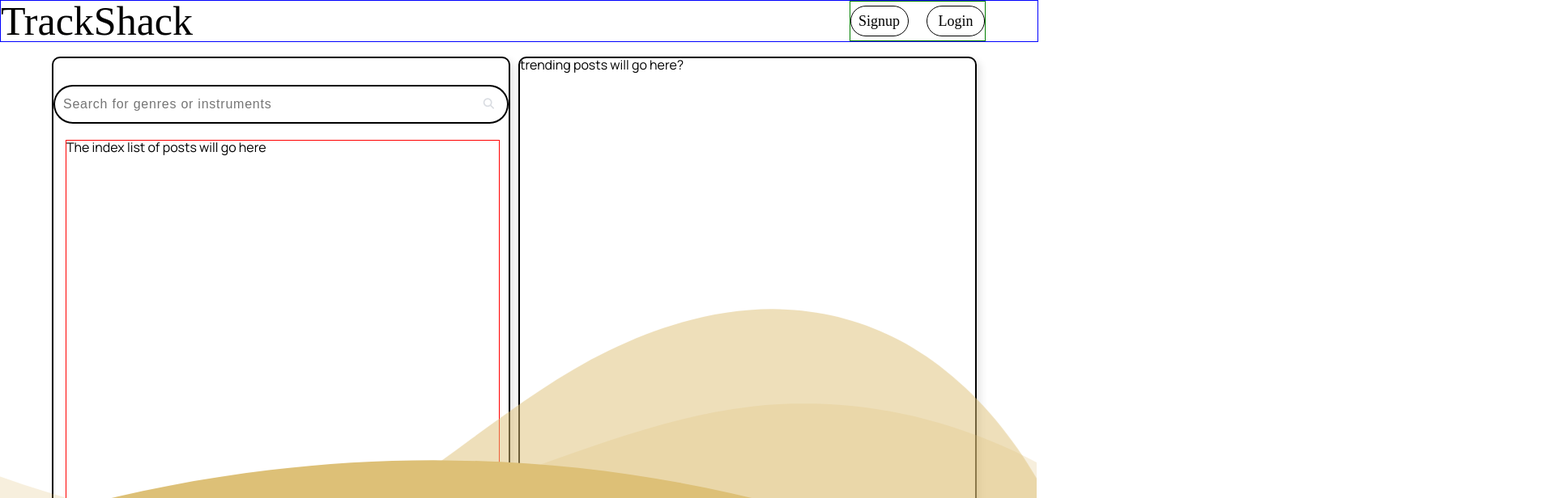
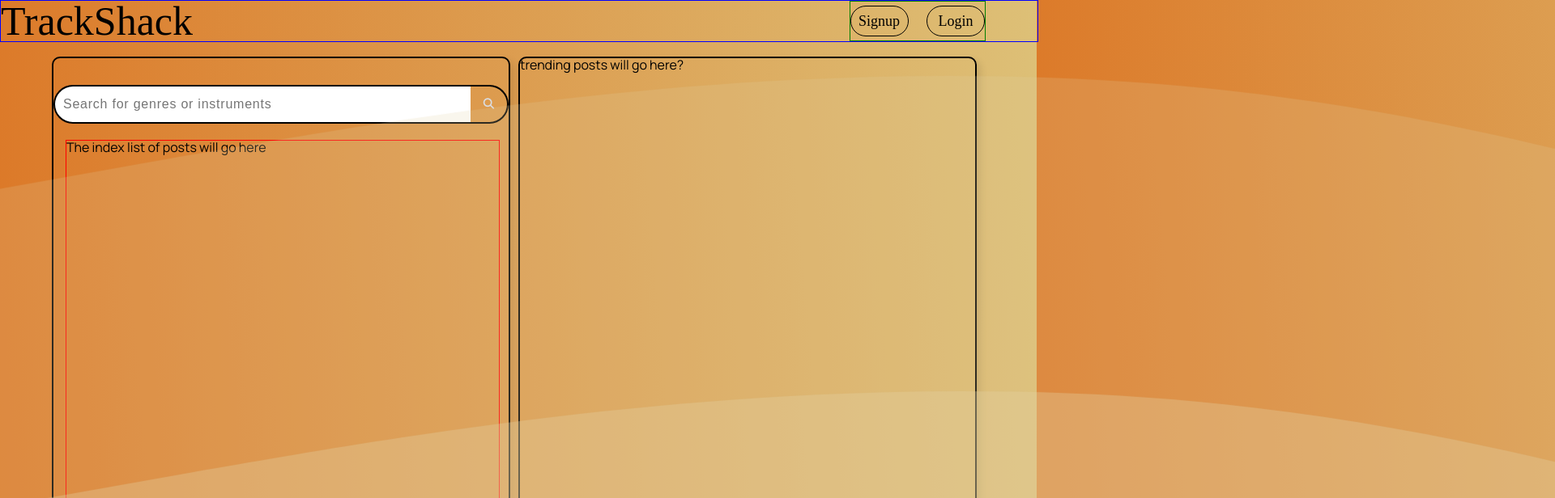
Before and after one commit to KooShnoo/track-shack, a React (Vite) app in the folder frontend/: page / in a window 1280 px wide. Shown: the top 616 px of the page at 81% size, 1920 px wide, since content can reach past the window. Built offline with nearby package versions, Linux system fonts and the light colour scheme; no server answers.

Commit message:
complete main page style draft 1

```diff
--- a/frontend/src/components/MainPage/MainPage.css
+++ b/frontend/src/components/MainPage/MainPage.css
@@ -1,42 +1,53 @@
-@keyframes flowAnimation {
+html,
+body {
+  height: 100%;
+}
+
+body {
+  background-image: linear-gradient(85deg, #dc7726, #ddc077);
+  overflow: hidden;
+}
+
+.wave-three {
+  position: absolute;
+  bottom: -10px;
+  width: 6400px;
+  opacity: 0.2;
+  transform: translate3d(0, 0, 0);
+  /* height: 50rem; */
+  animation: wave 10s cubic-bezier(0.36, 0.45, 0.63, 0.53) infinite,
+    swell 5s ease -5.25s infinite forwards;
+}
+.wave-four {
+  position: absolute;
+  bottom: -400px;
+  width: 6400px;
+  opacity: 0.35;
+  transform: translate3d(0, 0, 0);
+  /* height: 50rem; */
+  animation: wave 10s cubic-bezier(0.36, 0.45, 0.63, 0.53) infinite,
+    swell 10s ease -5.25s infinite forwards;
+}
+
+@keyframes wave {
   0% {
-    transform: translateX(0);
+    transform: translate3d(0, 0, 0);
   }
   100% {
-    transform: translateX(-20%);
+    transform: translate3d(-50%, 0, 0);
   }
 }
 
-.custom-shape-divider-bottom-1706567101 svg {
-  animation: flowAnimation 50s linear infinite;
+@keyframes swell {
+  0%,
+  100% {
+    transform: scale(1);
+  }
+  50% {
+    transform: scale(1.02);
+  }
 }
 
-.custom-shape-divider-bottom-1706567101 {
-  position: absolute;
-  bottom: 0;
-  left: 0;
-  width: 100%;
-  overflow: hidden;
-  line-height: 0;
-  transform: rotate(180deg);
+.endWave {
+  display: none;
 }
-
-.custom-shape-divider-bottom-1706567101 svg {
-  position: relative;
-  display: block;
-  width: calc(246% + 3rem);
-  height: 30rem;
-}
-
-.custom-shape-divider-bottom-1706567101 .shape-fill {
-  /* fill: #8d739c; */
-  fill: var(--color-two);
-}
-
-.custom-shape-divider-bottom-1706567101 .shape-fill {
-  fill: linear-gradient(
-    to right,
-    #8d739c,
-    #b48eb6
-  ); /* Adjust colors as needed */
-}
--- a/frontend/src/components/MainPage/MainPage.jsx
+++ b/frontend/src/components/MainPage/MainPage.jsx
@@ -2,28 +2,28 @@ import './MainPage.css';
 function MainPage() {
   return (
     <>
-      <div className="custom-shape-divider-bottom-1706567101">
-        <svg
-          data-name="Layer 1"
-          xmlns="http://www.w3.org/2000/svg"
-          viewBox="0 0 1200 120"
-          preserveAspectRatio="none"
-        >
-          <path
-            d="M0,0V46.29c47.79,22.2,103.59,32.17,158,28,70.36-5.37,136.33-33.31,206.8-37.5C438.64,32.43,512.34,53.67,583,72.05c69.27,18,138.3,24.88,209.4,13.08,36.15-6,69.85-17.84,104.45-29.34C989.49,25,1113-14.29,1200,52.47V0Z"
-            opacity=".25"
-            className="shape-fill"
-          ></path>
-          <path
-            d="M0,0V15.81C13,36.92,27.64,56.86,47.69,72.05,99.41,111.27,165,111,224.58,91.58c31.15-10.15,60.09-26.07,89.67-39.8,40.92-19,84.73-46,130.83-49.67,36.26-2.85,70.9,9.42,98.6,31.56,31.77,25.39,62.32,62,103.63,73,40.44,10.79,81.35-6.69,119.13-24.28s75.16-39,116.92-43.05c59.73-5.85,113.28,22.88,168.9,38.84,30.2,8.66,59,6.17,87.09-7.5,22.43-10.89,48-26.93,60.65-49.24V0Z"
-            opacity=".5"
-            className="shape-fill"
-          ></path>
-          <path
-            d="M0,0V5.63C149.93,59,314.09,71.32,475.83,42.57c43-7.64,84.23-20.12,127.61-26.46,59-8.63,112.48,12.24,165.56,35.4C827.93,77.22,886,95.24,951.2,90c86.53-7,172.46-45.71,248.8-84.81V0Z"
-            className="shape-fill"
-          ></path>
-        </svg>
+      <div className="ocean">
+        <div className="wave">
+          <div className="wave-two"></div>
+          <div className="wave-three">
+            <svg xmlns="http://www.w3.org/2000/svg" viewBox="0 0 1440 320">
+              <path
+                fill="#e1d0a3"
+                fillOpacity="1"
+                d="M0,192L60,181.3C120,171,240,149,360,165.3C480,181,600,235,720,256C840,277,960,267,1080,234.7C1200,203,1320,149,1380,122.7L1440,96L1440,320L1380,320C1320,320,1200,320,1080,320C960,320,840,320,720,320C600,320,480,320,360,320C240,320,120,320,60,320L0,320Z"
+              ></path>
+            </svg>
+          </div>
+          <div className="wave-four">
+            <svg xmlns="http://www.w3.org/2000/svg" viewBox="0 0 1440 320">
+              <path
+                fill="#e1d0a3"
+                fillOpacity="1"
+                d="M0,192L60,181.3C120,171,240,149,360,165.3C480,181,600,235,720,256C840,277,960,267,1080,234.7C1200,203,1320,149,1380,122.7L1440,96L1440,320L1380,320C1320,320,1200,320,1080,320C960,320,840,320,720,320C600,320,480,320,360,320C240,320,120,320,60,320L0,320Z"
+              ></path>
+            </svg>
+          </div>
+        </div>
       </div>
     </>
   );
--- a/frontend/src/index.css
+++ b/frontend/src/index.css
@@ -3,6 +3,7 @@
   --color-two: #ddc077;
   --color-three: #57896a;
   --color-four: #4a545d;
+  --color-five: #e1d0a3;
 }
 
 html,
```
